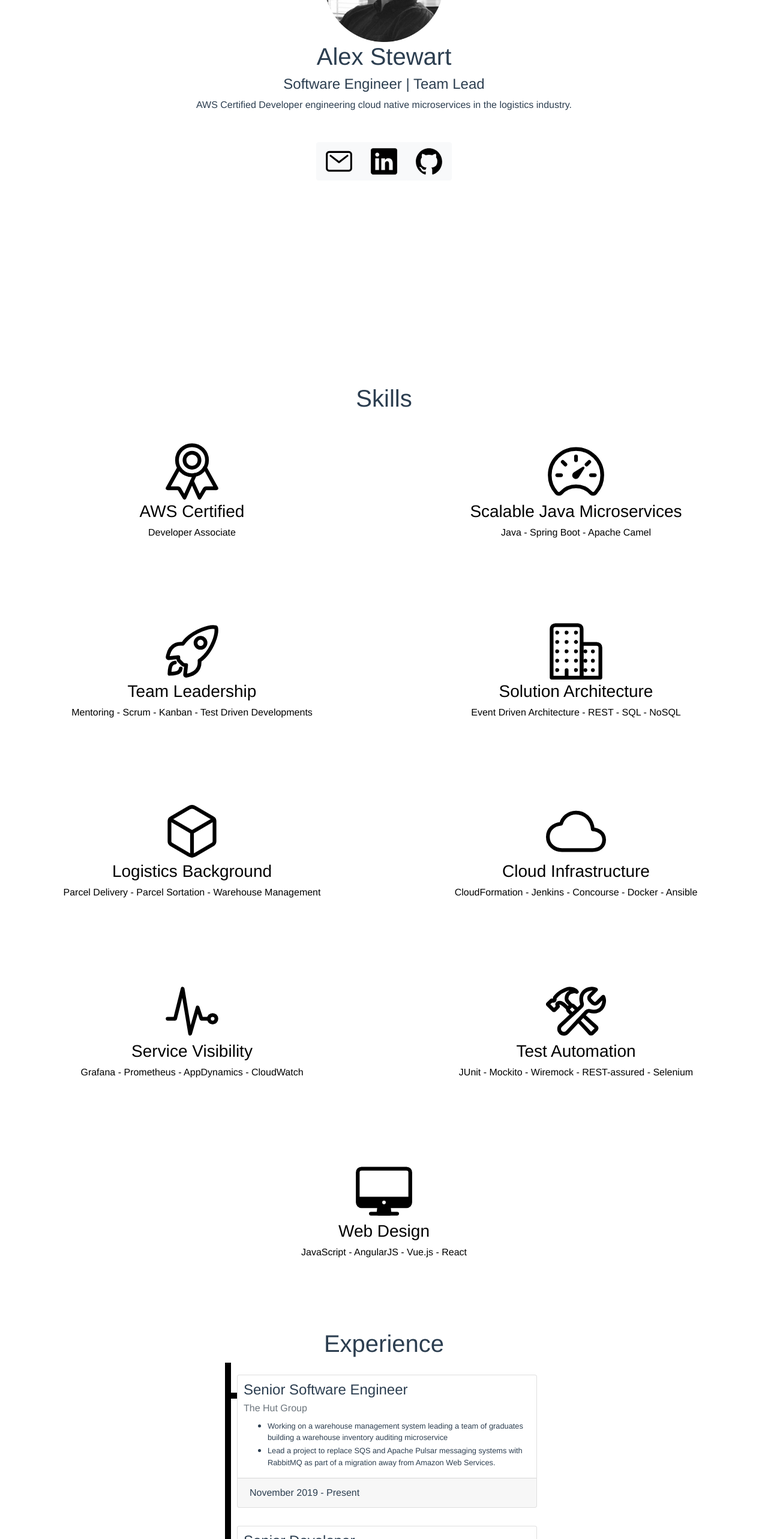
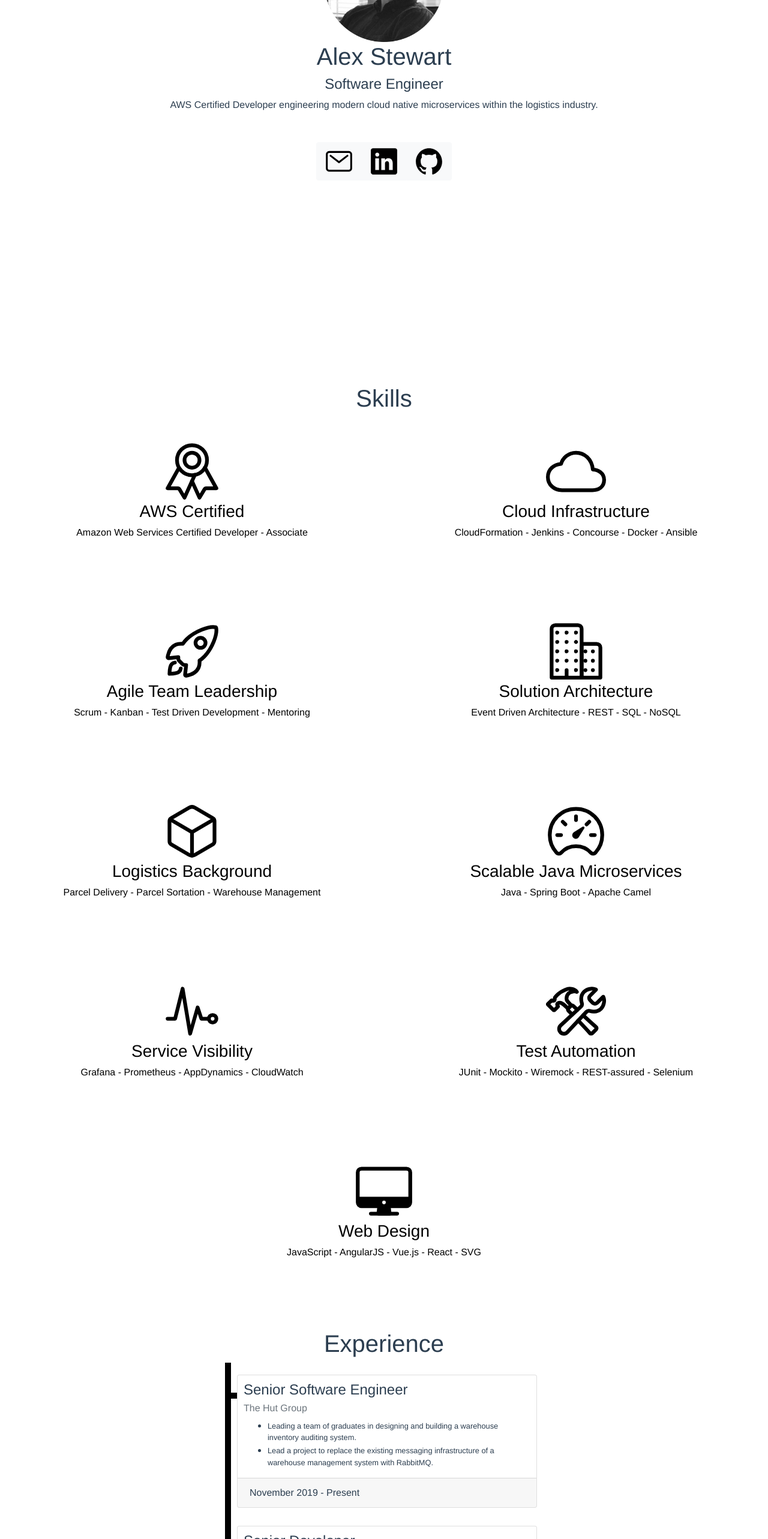
Before and after one commit to alex-stewart/professional-website, a Vue app: page / in a window 1280 px wide. Shown: the part 180-2746 px from the top of the page at 60% size. Built offline with nearby package versions, Linux system fonts and the light colour scheme.

Commit message:
Minor updates

```diff
--- a/src/components/About.vue
+++ b/src/components/About.vue
@@ -8,10 +8,10 @@
                 <div class="h1">Alex Stewart</div>
             </b-row>
             <b-row align-h="center">
-                <div class="h4">Software Engineer | Team Lead</div>
+                <div class="h4">Software Engineer</div>
             </b-row>
             <b-row align-h="center">
-                <div>AWS Certified Developer engineering cloud native microservices in the logistics industry.</div>
+                <div>AWS Certified Developer engineering modern cloud native microservices within the logistics industry.</div>
             </b-row>
             <b-row align-h="center" class="nav-row">
                 <Links/>
--- a/src/components/Experience.vue
+++ b/src/components/Experience.vue
@@ -29,8 +29,8 @@
                         startDate: 'November 2019',
                         endDate: 'Present',
                         details: [
-                            'Working on a warehouse management system leading a team of graduates building a warehouse inventory auditing microservice',
-                            'Lead a project to replace SQS and Apache Pulsar messaging systems with RabbitMQ as part of a migration away from Amazon Web Services.'
+                            'Leading a team of graduates in designing and building a warehouse inventory auditing system.',
+                            'Lead a project to replace the existing messaging infrastructure of a warehouse management system with RabbitMQ.'
                         ]
                     }, {
                         companyName: 'Hermes Parcelnet Ltd.',
@@ -38,8 +38,8 @@
                         startDate: 'July 2019',
                         endDate: 'November 2019',
                         details: [
-                            'Coaching junior members of the team.',
-                            'Responsible for maintaining and documenting cloud infrastructure and continuous integration pipelines.'
+                            'Coaching junior members of the team on a revenue protection project, handling measurements of hundreds of thousands of parcels daily.',
+                            'Responsible for maintaining and documenting cloud infrastructure and continuous integration pipelines for a suite of microservices for handling parcel tracking data.'
                         ]
                     }, {
                         companyName: 'Hermes Parcelnet Ltd.',
@@ -47,7 +47,7 @@
                         startDate: 'July 2018',
                         endDate: 'July 2019',
                         details: [
-                            'Architected microservices for interfacing with third party tracking data sources, providing real time tracking to millions of customers and tens of thousands of clients.',
+                            'Designed new microservices for interfacing with third party tracking data sources, providing real time tracking to millions of customers and tens of thousands of clients.',
                             'Obtained AWS Developer Associate certification.'
                         ]
                     }, {
@@ -75,7 +75,7 @@
                         endDate: 'July 2015',
                         details: [
                             'Developed an algorithm for aligning train track measurement data as part of a big data project to predict line faults.',
-                            'Worked independently to build track measurement conversion libraries in different languages.'
+                            'Worked independently to build train track measurement conversion libraries in different languages.'
                         ]
                     }, {
                         companyName: 'University of York',
--- a/src/components/Skills.vue
+++ b/src/components/Skills.vue
@@ -23,15 +23,15 @@
                     {
                         icon: 'MeritIcon',
                         heading: 'AWS Certified',
-                        details: 'Developer Associate'
+                        details: 'Amazon Web Services Certified Developer - Associate'
                     }, {
-                        icon: 'MeterIcon',
-                        heading: 'Scalable Java Microservices',
-                        details: 'Java - Spring Boot - Apache Camel'
+                        icon: 'CloudIcon',
+                        heading: 'Cloud Infrastructure',
+                        details: 'CloudFormation - Jenkins - Concourse - Docker - Ansible'
                     }, {
                         icon: 'RocketIcon',
-                        heading: 'Team Leadership',
-                        details: 'Mentoring - Scrum - Kanban - Test Driven Developments'
+                        heading: 'Agile Team Leadership',
+                        details: 'Scrum - Kanban - Test Driven Development - Mentoring'
                     }, {
                         icon: 'SkyscraperIcon',
                         heading: 'Solution Architecture',
@@ -41,9 +41,9 @@
                         heading: 'Logistics Background',
                         details: 'Parcel Delivery - Parcel Sortation - Warehouse Management'
                     }, {
-                        icon: 'CloudIcon',
-                        heading: 'Cloud Infrastructure',
-                        details: 'CloudFormation - Jenkins - Concourse - Docker - Ansible'
+                        icon: 'MeterIcon',
+                        heading: 'Scalable Java Microservices',
+                        details: 'Java - Spring Boot - Apache Camel'
                     }, {
                         icon: 'PulseIcon',
                         heading: 'Service Visibility',
@@ -55,7 +55,7 @@
                     }, {
                         icon: 'ComputerIcon',
                         heading: 'Web Design',
-                        details: 'JavaScript - AngularJS - Vue.js - React'
+                        details: 'JavaScript - AngularJS - Vue.js - React - SVG'
                     }
                 ]
             }
```
